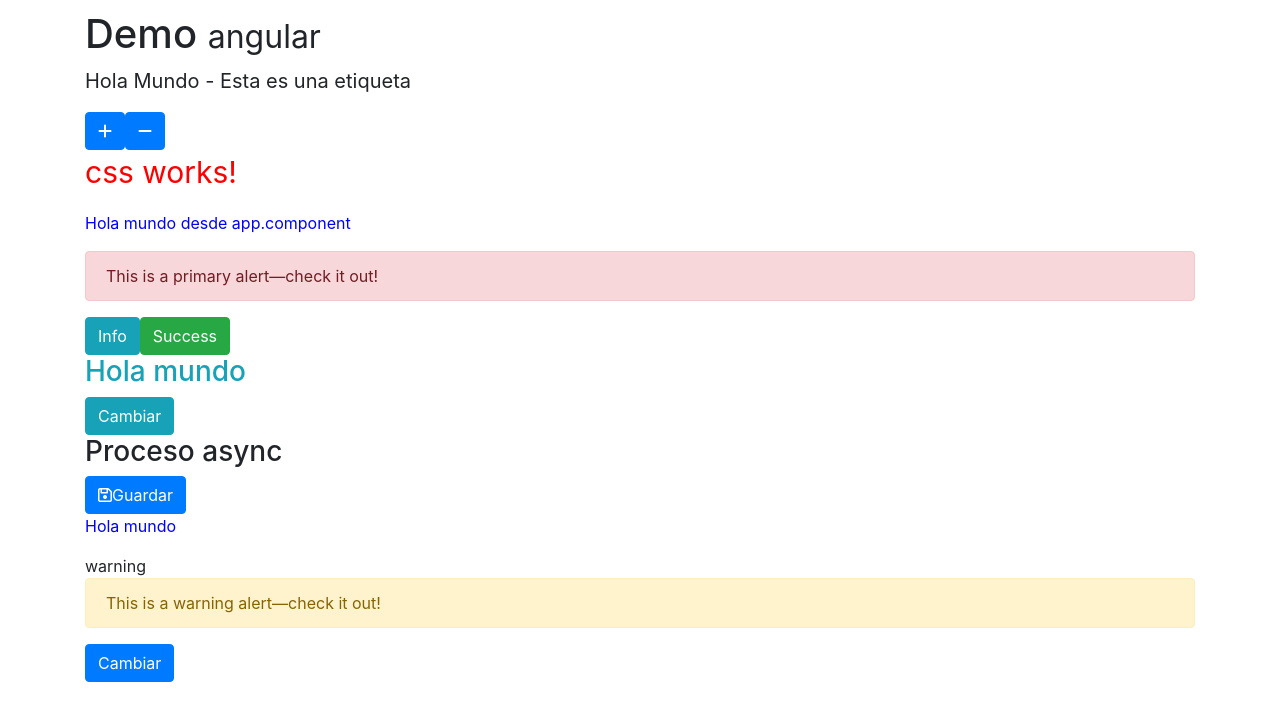
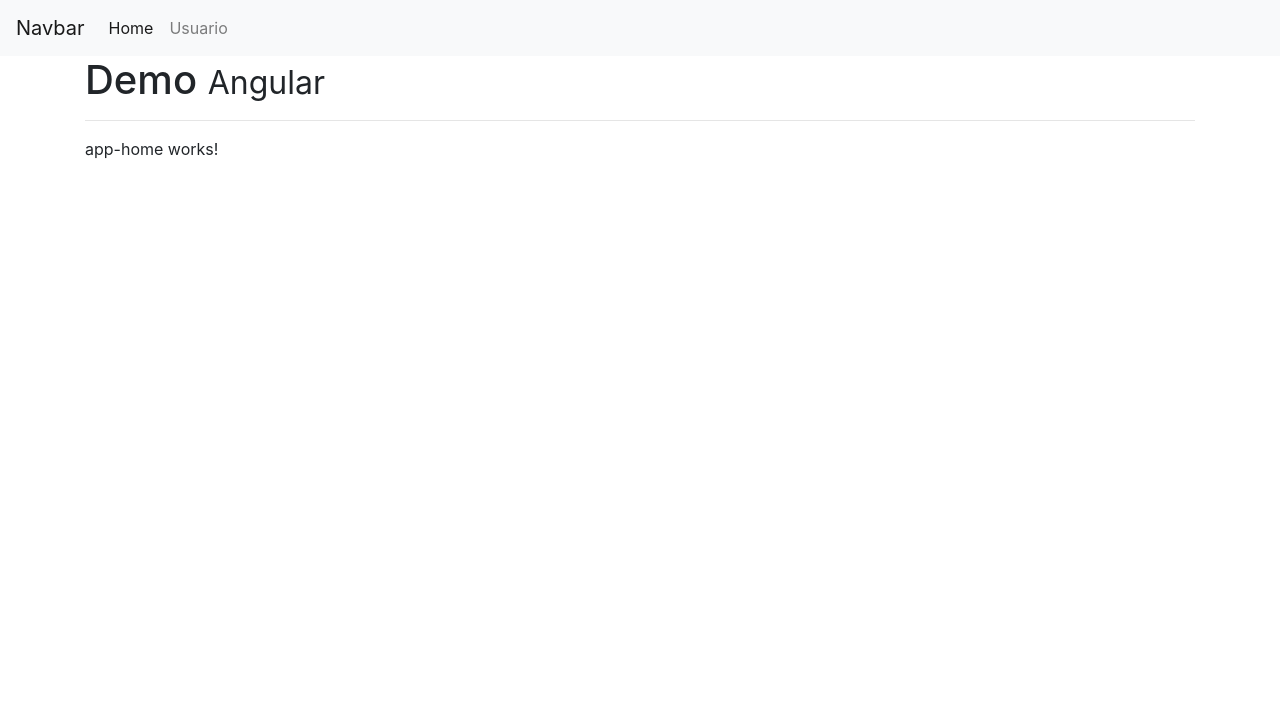
Before and after one commit to hernandezgus/angular-08-miscelaneos, an Angular app: page /home in a window 1280 px wide. Shown: the top 720 px of the page. Built offline with nearby package versions, Linux system fonts and the light colour scheme.

Commit message:
Adding routes and usuario comoponent

```diff
--- a/src/app/app.component.html
+++ b/src/app/app.component.html
@@ -1,14 +1,6 @@
-<div class="container main-container">
-    <h1>Demo <small>angular</small></h1>
-    <app-ng-style></app-ng-style>
-    <app-css></app-css>
-
-    <p>
-        Hola mundo desde app.component
-    </p>
-    <app-clases></app-clases>
-
-    <p [appResaltado]="'orange'">Hola mundo</p>
-
-    <app-ng-switch></app-ng-switch>
+<app-navbar></app-navbar>
+<div class="container">
+    <h1>Demo <small>Angular</small></h1>
+    <hr>
+    <router-outlet></router-outlet>
 </div>
--- /dev/null
+++ b/src/app/app.route.ts
@@ -0,0 +1,24 @@
+import { Routes, RouterModule } from '@angular/router';
+
+import { HomeComponent } from './components/home/home.component';
+import { UsuarioComponent } from './components/usuario/usuario.component';
+
+
+const APP_ROUTES: Routes =
+[
+    {
+        path: 'home',
+        component: HomeComponent
+    },
+    {
+        path: 'usuario',
+        component: UsuarioComponent
+    },
+    {
+        path: '**',
+        pathMatch: 'full',
+        redirectTo: 'home'
+    }
+];
+
+export const APP_ROUTING = RouterModule.forRoot(APP_ROUTES);
--- /dev/null
+++ b/src/app/components/home/home.component.ts
@@ -0,0 +1,19 @@
+import { Component, OnInit } from '@angular/core';
+
+@Component({
+  selector: 'app-home',
+  template: `
+    <p>
+      app-home works!
+    </p>
+  `,
+  styles: []
+})
+export class HomeComponent implements OnInit {
+
+  constructor() { }
+
+  ngOnInit(): void {
+  }
+
+}
--- /dev/null
+++ b/src/app/components/navbar/navbar.component.html
@@ -0,0 +1,16 @@
+<nav class="navbar navbar-expand-lg navbar-light bg-light">
+    <a class="navbar-brand" href="#">Navbar</a>
+    <button class="navbar-toggler" type="button" data-toggle="collapse" data-target="#navbarNav" aria-controls="navbarNav" aria-expanded="false" aria-label="Toggle navigation">
+      <span class="navbar-toggler-icon"></span>
+    </button>
+    <div class="collapse navbar-collapse" id="navbarNav">
+        <ul class="navbar-nav">
+            <li class="nav-item" routerLinkActive="active">
+                <a class="nav-link" [routerLink]="['home']">Home</a>
+            </li>
+            <li class="nav-item" routerLinkActive="active">
+                <a class="nav-link" [routerLink]="['usuario']">Usuario</a>
+            </li>
+        </ul>
+    </div>
+</nav>
--- /dev/null
+++ b/src/app/components/navbar/navbar.component.ts
@@ -0,0 +1,15 @@
+import { Component, OnInit } from '@angular/core';
+
+@Component({
+  selector: 'app-navbar',
+  templateUrl: './navbar.component.html',
+  styles: []
+})
+export class NavbarComponent implements OnInit {
+
+  constructor() { }
+
+  ngOnInit(): void {
+  }
+
+}
--- /dev/null
+++ b/src/app/components/usuario/usuario-detalle.component.ts
@@ -0,0 +1,19 @@
+import { Component, OnInit } from '@angular/core';
+
+@Component({
+  selector: 'app-usuario-detalle',
+  template: `
+    <p>
+      usuario-detalle works!
+    </p>
+  `,
+  styles: []
+})
+export class UsuarioDetalleComponent implements OnInit {
+
+  constructor() { }
+
+  ngOnInit(): void {
+  }
+
+}
--- /dev/null
+++ b/src/app/components/usuario/usuario-editar.component.ts
@@ -0,0 +1,19 @@
+import { Component, OnInit } from '@angular/core';
+
+@Component({
+  selector: 'app-usuario-editar',
+  template: `
+    <p>
+      usuario-editar works!
+    </p>
+  `,
+  styles: []
+})
+export class UsuarioEditarComponent implements OnInit {
+
+  constructor() { }
+
+  ngOnInit(): void {
+  }
+
+}
--- /dev/null
+++ b/src/app/components/usuario/usuario-nuevo.component.ts
@@ -0,0 +1,19 @@
+import { Component, OnInit } from '@angular/core';
+
+@Component({
+  selector: 'app-usuario-nuevo',
+  template: `
+    <p>
+      usuario-nuevo works!
+    </p>
+  `,
+  styles: []
+})
+export class UsuarioNuevoComponent implements OnInit {
+
+  constructor() { }
+
+  ngOnInit(): void {
+  }
+
+}
--- /dev/null
+++ b/src/app/components/usuario/usuario.component.html
@@ -0,0 +1 @@
+<p>usuario works!</p>
--- /dev/null
+++ b/src/app/components/usuario/usuario.component.ts
@@ -0,0 +1,15 @@
+import { Component, OnInit } from '@angular/core';
+
+@Component({
+  selector: 'app-usuario',
+  templateUrl: './usuario.component.html',
+  styleUrls: ['./usuario.component.css']
+})
+export class UsuarioComponent implements OnInit {
+
+  constructor() { }
+
+  ngOnInit(): void {
+  }
+
+}
```
Also changed, not shown: src/app/app.module.ts (+16 -2 lines), src/app/components/usuario/usuario.component.css (added).
